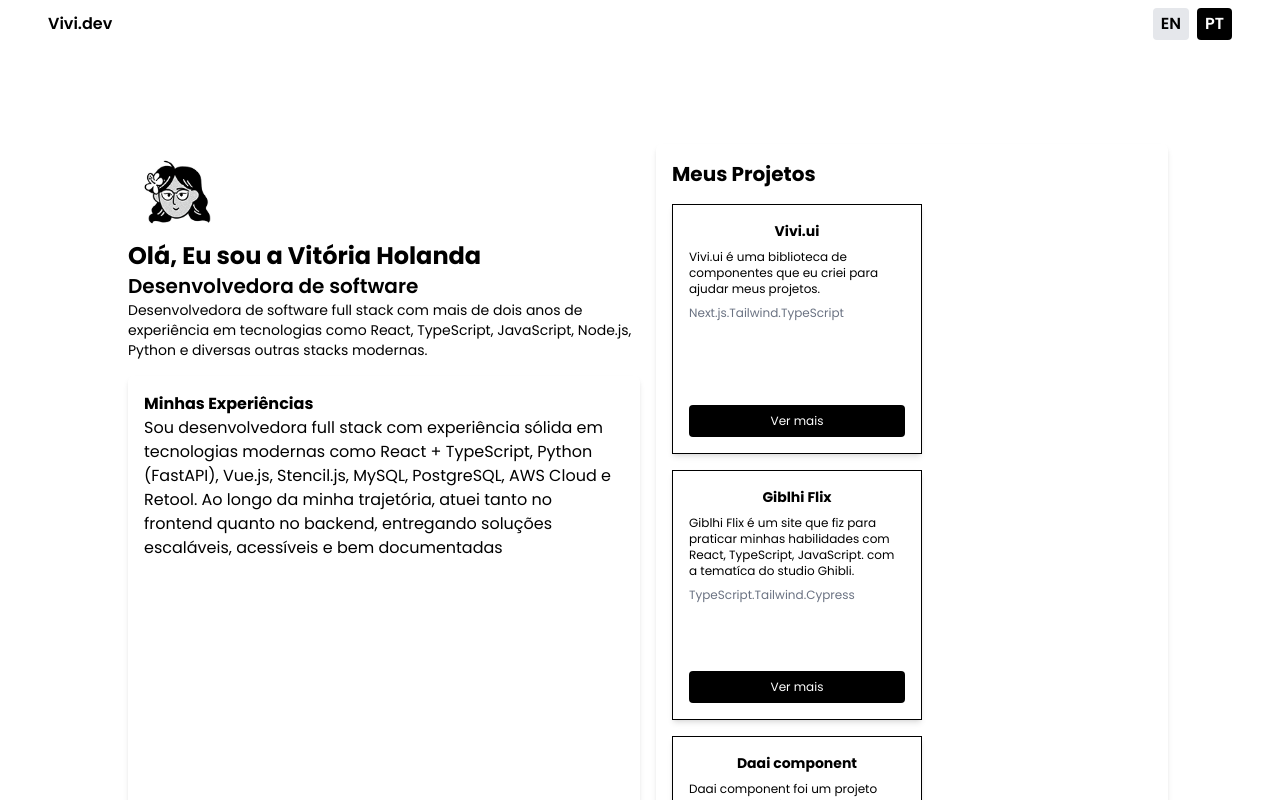
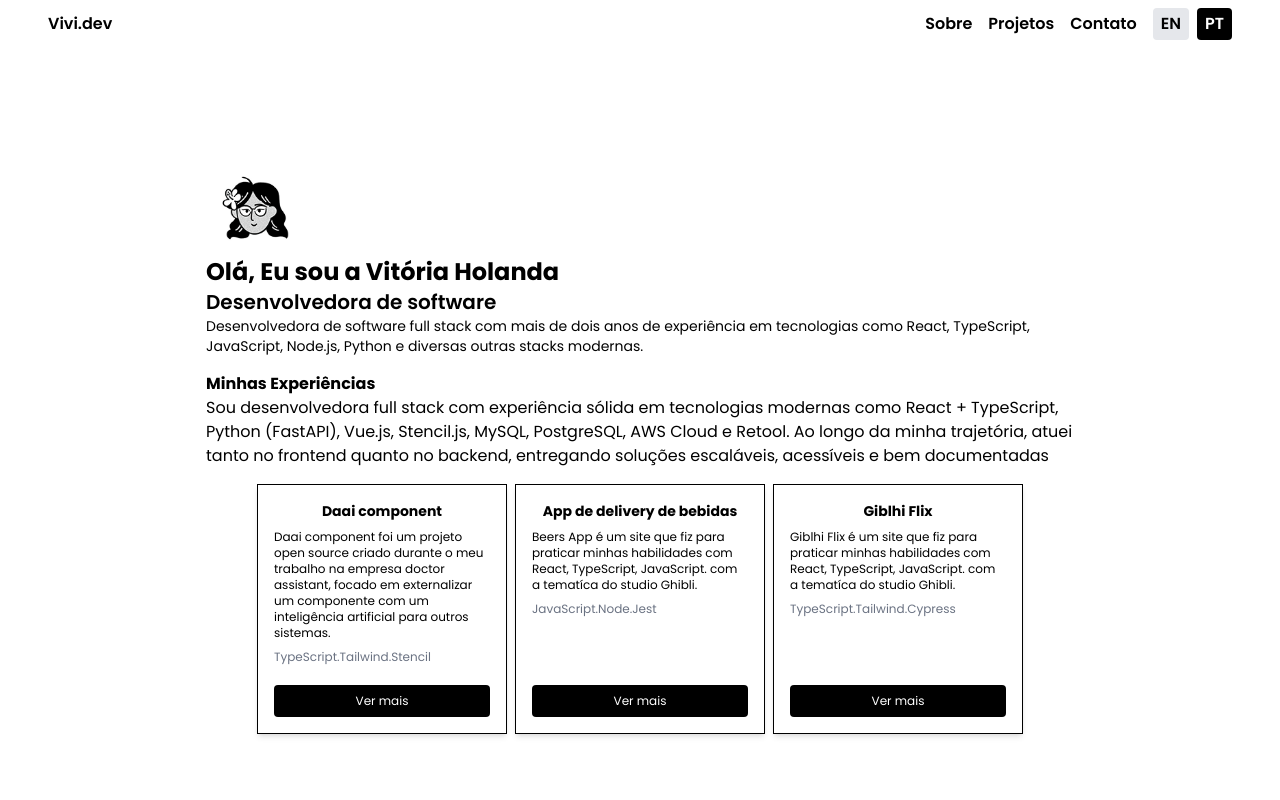
Before and after one commit to vitoriacst/vivi.dev, a Next.js app: page / in a window 1280 px wide. Shown: the top 800 px of the page. Built offline with nearby package versions, Linux system fonts and the light colour scheme.

Commit message:
refactor: :recycle: changing layout

```diff
--- a/src/app/components/Header/Header.tsx
+++ b/src/app/components/Header/Header.tsx
@@ -13,6 +13,9 @@ export default function Header() {
     <header className="flex justify-between items-center font-semibold py-2 px-4 gap-4 w-full">
       <h1>Vivi.dev</h1>
       <div className="flex items-center gap-4">
+          <button>Sobre</button>
+          <button>Projetos</button>
+          <button>Contato</button>
         <div className="flex gap-2">
           <button
             onClick={() => changeLanguage('en')}
--- a/src/app/components/ProjectsCard/ProjectsCard.tsx
+++ b/src/app/components/ProjectsCard/ProjectsCard.tsx
@@ -10,7 +10,7 @@ interface cardsProps {
 export default function ProjectsCards({ title, description, technologies, link }: cardsProps) {
   return (
   <div className="flex items-start flex-wrap gap-4">
-  <article className="flex flex-col justify-between items-center shadow-md p-4 border sm:w-[200px] sm:h-[200px] md:w-[250px] md:h-[250px]">
+  <article className="flex flex-col justify-between items-center shadow-md p-4 border sm:w-[200px] sm:h-[300px] md:w-[250px] md:h-[250px]">
     <header className="mb-2 text-center">
       <h2 className="text-sm font-bold">{title}</h2>
     </header>
--- a/src/app/globals.css
+++ b/src/app/globals.css
@@ -17,7 +17,7 @@
 
 @media (prefers-color-scheme: dark) {
   :root {
-    --background: #ffffff;
+    --background: #d3d3d3;
   }
 }
 
--- a/src/app/page.tsx
+++ b/src/app/page.tsx
@@ -9,25 +9,16 @@ export default function Home() {
   const { t } = useTranslation('common')
 
   return (
-    <main className="flex min-h-screen flex-col items-center justify-between p-6 md:p-24">
-      <div className="w-full flex flex-col md:flex-row gap-4">
-        <div className="w-full md:min-w-1/2 flex flex-col gap-4">
+    <main className="flex w-full flex-col items-center justify-cetnter p-6 md:p-24">
+      <div className="w-full max-w-[900px] flex flex-col md:flex-row gap-4">
+        <div className="w-full flex flex-col gap-4 bg-white p-4 rounded-md">
           <AboutMe />
-          <div className="flex flex-col gap-4 shadow-md rounded-md p-4 h-full">
             <Experiences />
-          </div>
-        </div>
-
-        <div className="w-full md:min-w-1/2 flex flex-col gap-4">
-          <div className="flex-col flex gap-4 shadow-md rounded-md p-4 h-full items-start justify-start">
-          <h1 className="text-xl font-bold">{t('projects')}</h1>
-          <div className="flex gap-4 flex-wrap">
-           <ProjectsCards title={t('projectsDescription.0.viviUi')} description={t('projectsDescription.0.viviUiDescription')} technologies='Next.js.Tailwind.TypeScript' link={t('projectsDescription.0.viviUiLink')} />
-            <ProjectsCards title={t('projectsDescription.0.giblhiFlix')} description={t('projectsDescription.0.giblhiFlixDescription')} technologies='TypeScript.Tailwind.Cypress' link={t('projectsDescription.0.giblhiFlixLink')} />
+            <div className='flex items-center justify-center gap-2 flex-wrap'>
             <ProjectsCards title={t('projectsDescription.0.daaiProject')} description={t('projectsDescription.0.daaiDescription')} technologies='TypeScript.Tailwind.Stencil' link={t('projectsDescription.0.daaiLink')} />
             <ProjectsCards title={t('projectsDescription.0.beersApp')} description={t('projectsDescription.0.beersAppDescription')} technologies='JavaScript.Node.Jest' link={t('projectsDescription.0.beersAppLink')} />
-          </div>
-          </div>
+            <ProjectsCards title={t('projectsDescription.0.giblhiFlix')} description={t('projectsDescription.0.giblhiFlixDescription')} technologies='TypeScript.Tailwind.Cypress' link={t('projectsDescription.0.giblhiFlixLink')} />
+            </div>
         </div>
       </div>
     </main>
```
